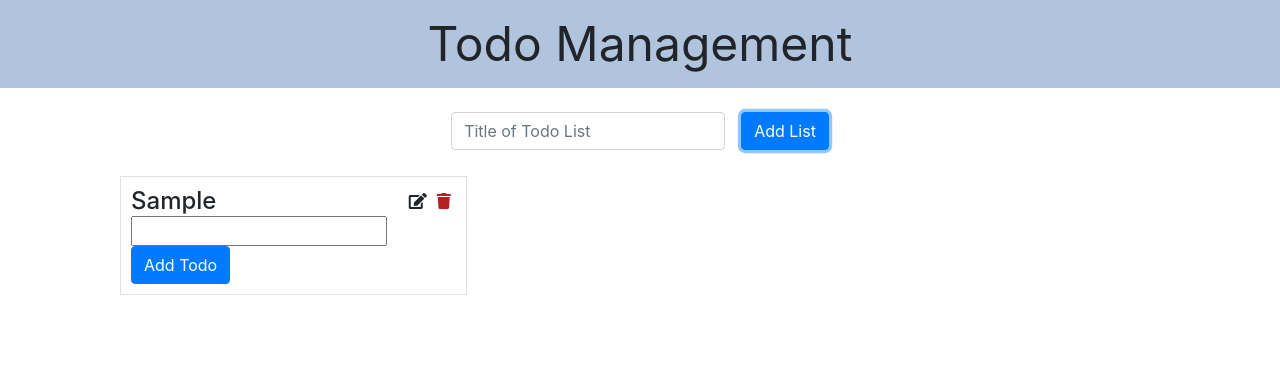
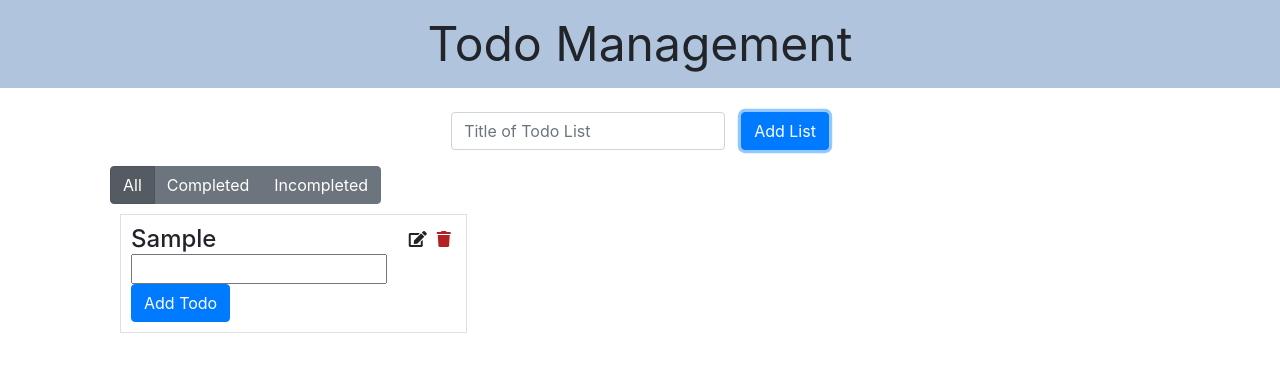
Before and after one commit to kevinlee6/Small-Projects, a React (Create React App) app in the folder vanilla-react-todo/: page / in a window 1280 px wide. Both pictures are taken after typing "Sample" into the empty fields and a click on the button "Add List". Shown: the top 372 px of the page. Built offline with nearby package versions, Linux system fonts and the light colour scheme.

Commit message:
Add visibility filter and able to change active visibility.

```diff
--- a/vanilla-react-todo/src/components/TodoList.js
+++ b/vanilla-react-todo/src/components/TodoList.js
@@ -1,4 +1,5 @@
 import React, { Component } from 'react';
+import VisibilityFilter from './VisibilityFilter';
 import Todo from './Todo';
 import AddTodo from './AddTodo';
 import Options from './Options';
@@ -11,6 +12,7 @@ export default class TodoList extends Component {
     this.state = {
       editedTitle: this.props.title,
       todos: [],
+      visibility: 'all',
     };
   }
 
@@ -46,6 +48,27 @@ export default class TodoList extends Component {
     this.setState({ todos });
   };
 
+  byVisibility = () => {
+    const visibility = this.state.visibility;
+    const todos = this.state.todos;
+    switch (visibility) {
+      case 'completed': {
+        return todos.filter(todo => todo.completed);
+      }
+      case 'incompleted': {
+        return todos.filter(todo => !todo.completed);
+      }
+      default: {
+        return todos;
+      }
+    }
+  };
+
+  getVisibility = e => {
+    const visibility = e.target.value;
+    this.setState({ visibility });
+  };
+
   toggleProp = (prop, id) => {
     const todos = this.state.todos.slice();
     const idx = todos.findIndex(todo => todo.id === id);
@@ -79,6 +102,7 @@ export default class TodoList extends Component {
     } = this.props;
     return (
       <li className="TodoList-container col-md-4">
+        <VisibilityFilter getVisibility={this.getVisibility} />
         <div className="TodoList">
           <div className="TodoList-header">
             {editMode ? (
@@ -102,7 +126,7 @@ export default class TodoList extends Component {
           </div>
           <AddTodo addTodo={this.addTodo} />
           <ul className="TodoList-todos">
-            {this.state.todos.map(({ id, content, completed, editMode }) => (
+            {this.byVisibility().map(({ id, content, completed, editMode }) => (
               <Todo
                 key={id}
                 id={id}
--- /dev/null
+++ b/vanilla-react-todo/src/components/VisibilityFilter.js
@@ -0,0 +1,61 @@
+import React, { Component, createRef } from 'react';
+
+const Button = ({ children, active, passRef, changeActive, getVisibility }) => (
+  <button
+    onClick={e => {
+      changeActive(e);
+      getVisibility(e);
+    }}
+    ref={passRef}
+    className={`${active || ''} btn btn-secondary`}
+  >
+    {children}
+  </button>
+);
+
+export default class VisibilityFilter extends Component {
+  constructor() {
+    super();
+    this.active = createRef();
+    this.state = {
+      active: null,
+    };
+  }
+
+  componentDidMount() {
+    const active = this.active.current;
+    this.setState({ active });
+  }
+
+  changeActive = e => {
+    const prevActive = this.state.active;
+    const active = e.target;
+    if (prevActive !== active) {
+      prevActive.classList.remove('active');
+      active.classList.add('active');
+      this.setState({ active });
+    }
+  };
+
+  render() {
+    const { getVisibility } = this.props;
+    return (
+      <div className="btn-group">
+        <Button
+          changeActive={this.changeActive}
+          getVisibility={getVisibility}
+          passRef={this.active}
+          active="active"
+        >
+          All
+        </Button>
+        <Button changeActive={this.changeActive} getVisibility={getVisibility}>
+          Completed
+        </Button>
+        <Button changeActive={this.changeActive} getVisibility={getVisibility}>
+          Incompleted
+        </Button>
+      </div>
+    );
+  }
+}
```
Also changed, not shown: 1 other file (tests, documents, lock files or other folders).
